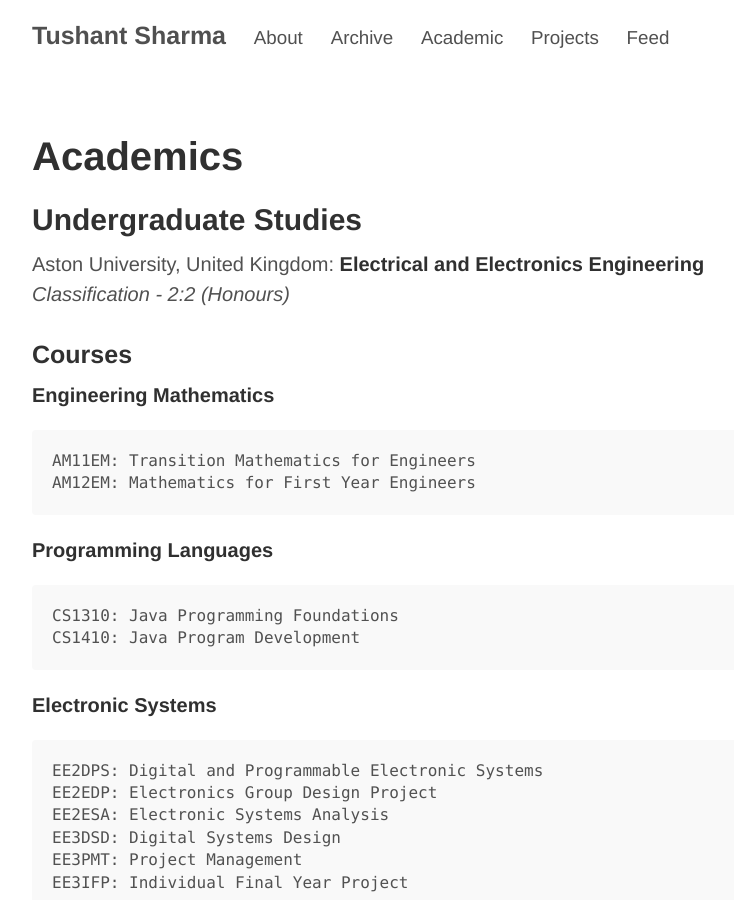
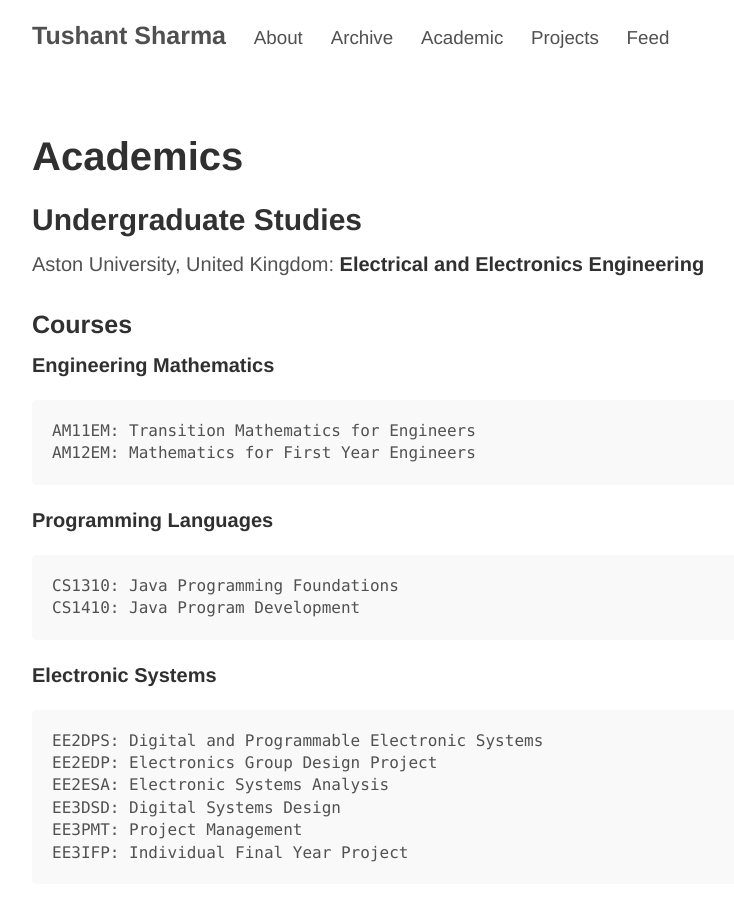
Before and after one commit to Jadax/jadax.github.io, a Jekyll site: the page built from academic.md, in a window 1280 px wide and 900 px high. Shown: the whole window, without its empty margins (248-982 px from the left). Built offline with Jekyll 4.4.1, drawn with Linux system fonts in a browser that asks for light colours; Markdown is read by kramdown in place of the engine named in the settings.

Commit message:
Updated academic/readme

```diff
--- a/academic.md
+++ b/academic.md
@@ -6,7 +6,7 @@ title: Academics
 ## Undergraduate Studies
 
 Aston University, United Kingdom: **Electrical and Electronics Engineering**
-*Classification - 2:2 (Honours)*
+
 
 ### Courses
 
```
Also changed, not shown: README.md.
